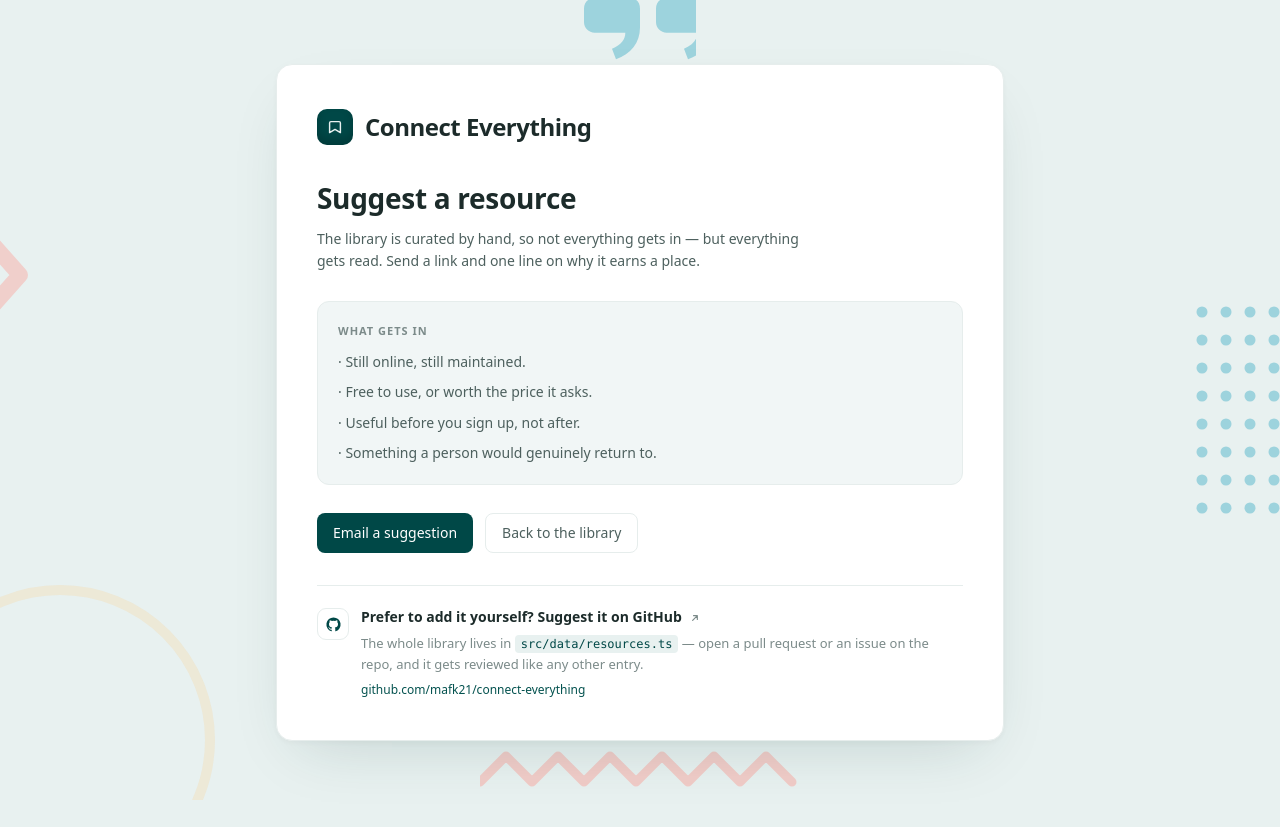
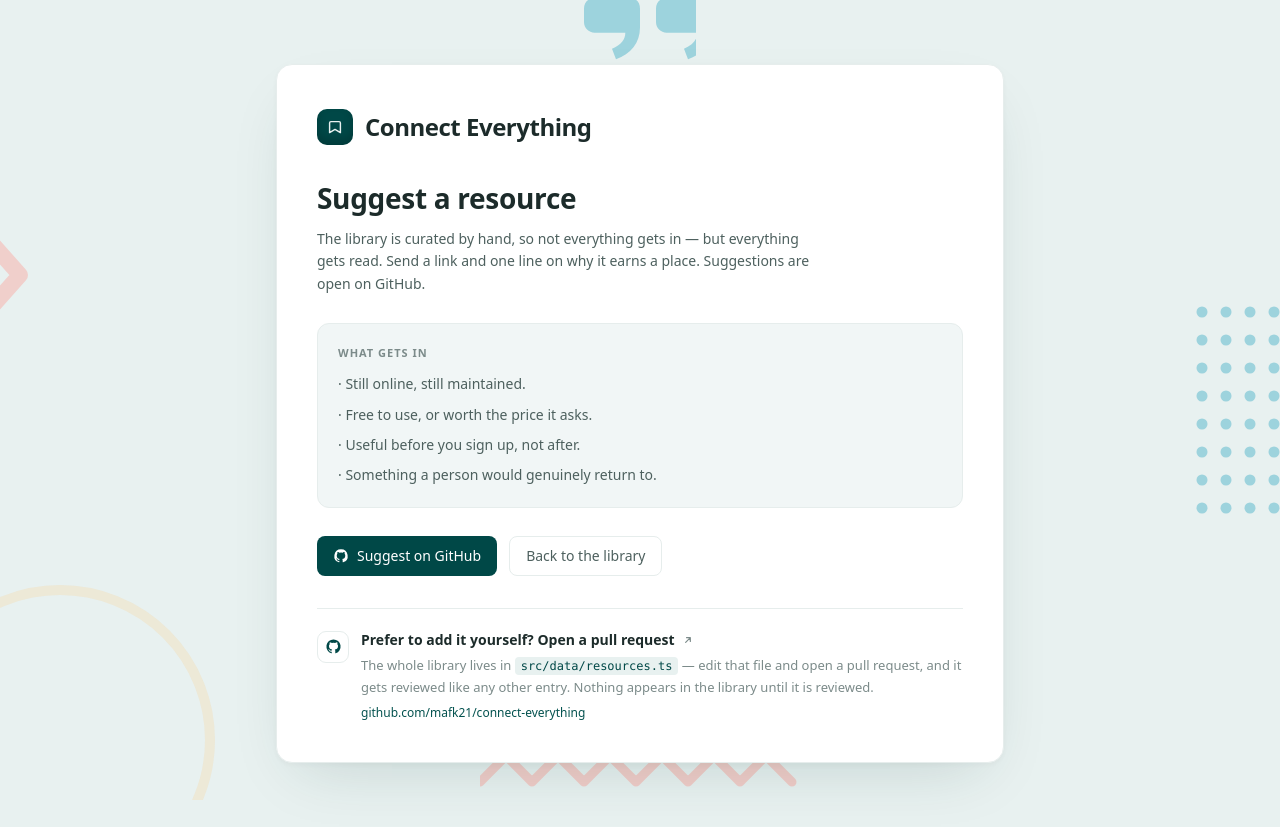
Before and after one commit to mafk21/connect-everything, an Astro site: page /suggest in a window 1280 px wide. Before the commit the page ends 805 px from the top, so only its background shows below. Built offline with nearby package versions, Linux system fonts and the light colour scheme; Astro itself is replaced by a stand-in of ours.

Commit message:
Make GitHub the only suggestion route on /suggest
Removes the placeholder mailto button (hello@connecteverything.example went
nowhere) and promotes GitHub to the primary action, opening a new issue.
The pull-request card stays for people who want to edit resources.ts
directly. Plan updated: no form endpoint, no mail recipient, no secrets.

Co-authored-by: arena-agent <297053741+arena-agent@users.noreply.github.com>

```diff
--- a/docs/PLAN.md
+++ b/docs/PLAN.md
@@ -298,7 +298,7 @@ Favicons are the one third-party request per card. They load lazily, are fixed-s
 
 - Static output → Vercel (connected) or any static host. Build command `astro build`, output `dist`.
 - Every push to the working branch produces a preview URL; `main` produces production.
-- No environment secrets required, since there is no backend. The only optional env var is a form endpoint for `/suggest` (see §8).
+- No environment secrets required: no backend, no form endpoint, no mail recipient.
 
 ---
 
@@ -307,8 +307,10 @@ Favicons are the one third-party request per card. They load lazily, are fixed-s
 Header button → `/suggest`, which contains:
 
 1. A one-line invitation and the bar for inclusion ("useful, still alive, free or fairly priced, no signup wall to see value").
-2. A short form (URL, why it belongs, optional name) posting to a static form endpoint — Formspree/Netlify-style — **or**, if you prefer zero third parties, a `mailto:` link. Decides at build time based on your preference; default is `mailto:` so nothing external is introduced.
-3. A "contribute via pull request" note linking to `src/data/resources.ts`, for people who want to add it directly.
+2. A primary **"Suggest on GitHub"** action opening a new issue on the repository — no placeholder form endpoint, no email address, no third-party service.
+3. A "prefer to add it yourself?" card linking to the repository, explaining that the library lives in `src/data/resources.ts` and that a pull request gets reviewed like any other entry.
+
+Decided: GitHub is the only submission route. No `mailto:` fallback and no form service, so there is nothing to deliver mail and no inbox to monitor.
 
 No submissions appear publicly without your curation. This keeps the no-account promise intact.
 
@@ -364,7 +366,7 @@ Expand to **~100 resources**: review the first 12 for voice consistency, then ad
 ## 11. Open items
 
 1. **Name.** The mockup says "Bookmark Manager"; the repo is `connect-everything`. Needs a wordmark and a one-line tagline before M1 (the brand tile is visible immediately). Candidates: *Toolbox*, *The Shelf*, *Index*, *Useful*.
-2. **Suggest mechanism.** `mailto:` (zero third parties) vs a static form endpoint. Default in this plan is `mailto:`.
+2. **Suggest mechanism.** Resolved: GitHub issues and pull requests only. No email address or form endpoint.
 3. **Category set.** The 8 above are a draft based on the reference's tag mix; confirm before M5 so entries don't get re-sorted twice.
 4. **Language.** English only, or bilingual (Arabic/English) later? Affects font stack and layout direction now.
 
--- a/src/pages/suggest.astro
+++ b/src/pages/suggest.astro
@@ -2,13 +2,13 @@
 import BaseLayout from '../layouts/BaseLayout.astro';
 import Brand from '../components/Brand.astro';
 
-const MAIL = 'hello@connecteverything.example';
 const REPO_URL = 'https://github.com/mafk21/connect-everything';
+const ISSUE_URL = `${REPO_URL}/issues/new`;
 ---
 
 <BaseLayout
   title="Suggest a resource — Connect Everything"
-  description="Know a site, tool or tutorial that belongs in the library? Send it in."
+  description="Know a site, tool or tutorial that belongs in the library? Suggest it on GitHub."
 >
   <div class="mx-auto w-full max-w-[760px] px-4 py-10 sm:py-16">
     <div class="rounded-panel border border-line bg-white p-7 shadow-panel sm:p-10">
@@ -17,7 +17,7 @@ const REPO_URL = 'https://github.com/mafk21/connect-everything';
       <h1 class="mt-8 text-[28px] font-bold leading-tight text-ink">Suggest a resource</h1>
       <p class="mt-3 max-w-lg text-body text-ink-soft">
         The library is curated by hand, so not everything gets in — but everything gets read.
-        Send a link and one line on why it earns a place.
+        Send a link and one line on why it earns a place. Suggestions are open on GitHub.
       </p>
 
       <div class="mt-7 rounded-card border border-line bg-mint-100/60 p-5">
@@ -34,10 +34,17 @@ const REPO_URL = 'https://github.com/mafk21/connect-everything';
 
       <div class="mt-7 flex flex-wrap gap-3">
         <a
-          href={`mailto:${MAIL}?subject=Resource%20suggestion`}
-          class="inline-flex h-10 items-center rounded-chip bg-teal-900 px-4 text-body font-medium text-white transition-colors hover:bg-teal-700"
+          href={ISSUE_URL}
+          target="_blank"
+          rel="noopener noreferrer"
+          class="inline-flex h-10 items-center gap-2 rounded-chip bg-teal-900 px-4 text-body font-medium text-white transition-colors hover:bg-teal-700 focus-visible:outline-2 focus-visible:outline-offset-2 focus-visible:outline-teal-700"
         >
-          Email a suggestion
+          <svg viewBox="0 0 24 24" class="size-4" fill="currentColor" aria-hidden="true">
+            <path
+              d="M12 2a10 10 0 0 0-3.16 19.49c.5.09.68-.22.68-.48v-1.7c-2.78.6-3.37-1.34-3.37-1.34-.45-1.16-1.11-1.47-1.11-1.47-.9-.62.07-.61.07-.61 1 .07 1.53 1.03 1.53 1.03.89 1.52 2.34 1.08 2.91.83.09-.65.35-1.09.63-1.34-2.22-.25-4.55-1.11-4.55-4.94 0-1.09.39-1.98 1.03-2.68-.1-.25-.45-1.27.1-2.65 0 0 .84-.27 2.75 1.02a9.6 9.6 0 0 1 5 0c1.91-1.29 2.75-1.02 2.75-1.02.55 1.38.2 2.4.1 2.65.64.7 1.03 1.59 1.03 2.68 0 3.84-2.34 4.69-4.57 4.94.36.31.68.92.68 1.85v2.74c0 .27.18.58.69.48A10 10 0 0 0 12 2Z"
+            ></path>
+          </svg>
+          Suggest on GitHub
         </a>
         <a
           href="/"
@@ -65,7 +72,7 @@ const REPO_URL = 'https://github.com/mafk21/connect-everything';
 
         <span class="min-w-0">
           <span class="flex items-center gap-1.5 text-body font-semibold text-ink">
-            Prefer to add it yourself? Suggest it on GitHub
+            Prefer to add it yourself? Open a pull request
             <svg
               viewBox="0 0 24 24"
               class="size-3.5 text-ink-muted transition-transform group-hover:-translate-y-0.5 group-hover:translate-x-0.5 group-hover:text-teal-800"
@@ -82,8 +89,8 @@ const REPO_URL = 'https://github.com/mafk21/connect-everything';
           <span class="mt-1 block text-meta leading-relaxed text-ink-muted">
             The whole library lives in
             <code class="rounded bg-mint-100 px-1.5 py-0.5 text-[12px] text-teal-900">src/data/resources.ts</code>
-            — open a pull request or an issue on the repo, and it gets reviewed like any other
-            entry.
+            — edit that file and open a pull request, and it gets reviewed like any other entry.
+            Nothing appears in the library until it is reviewed.
           </span>
           <span class="mt-1.5 block text-[12px] font-medium text-teal-800 group-hover:underline">
             github.com/mafk21/connect-everything
```
